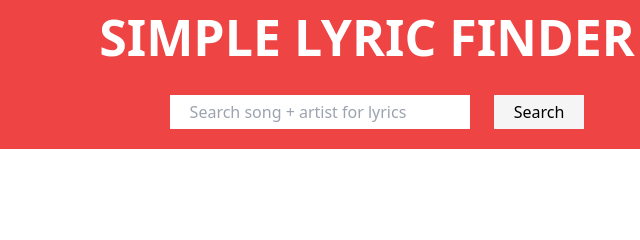
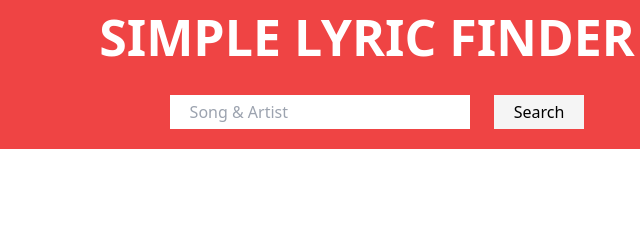
Before and after one commit to cwchilvers/UCI-TCBC-07, a plain HTML site: page index.html in a window 1280 px wide. Shown: the top 240 px of the page, 273-913 px from the left. Drawn offline with nearby package versions, Linux system fonts and the light colour scheme.

Commit message:
Changed placeholder text in search box

```diff
--- a/index.html
+++ b/index.html
@@ -17,7 +17,7 @@
     <div id="search-container">
         <div id="search-flex">
             <form>
-                <input id="input" type="text" placeholder="Search song + artist for lyrics">
+                <input id="input" type="text" placeholder="Song & Artist">
                 <button id="submit" style="background-color: whitesmoke;" type="submit">Search</button>
             </form>
         </div>
```
